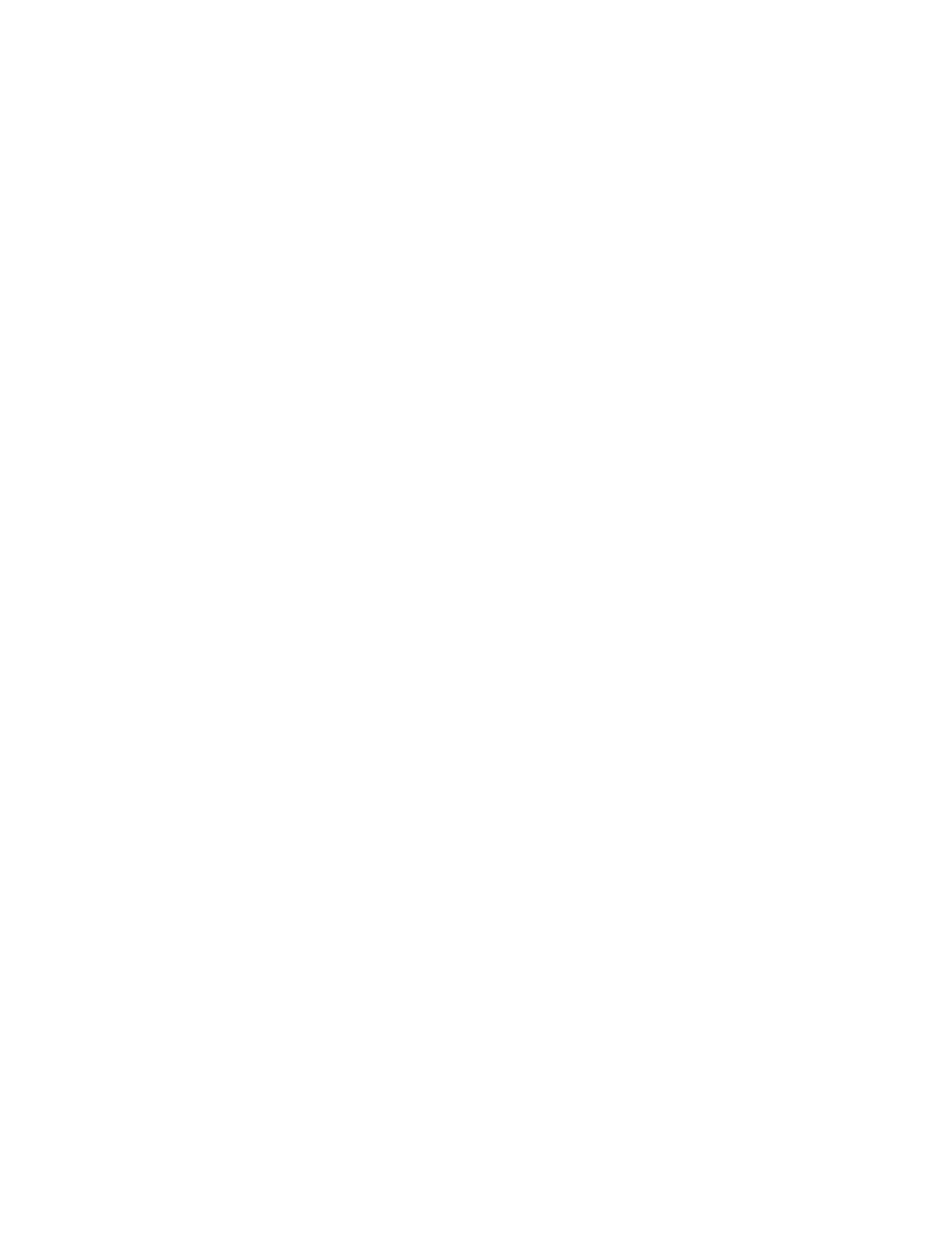
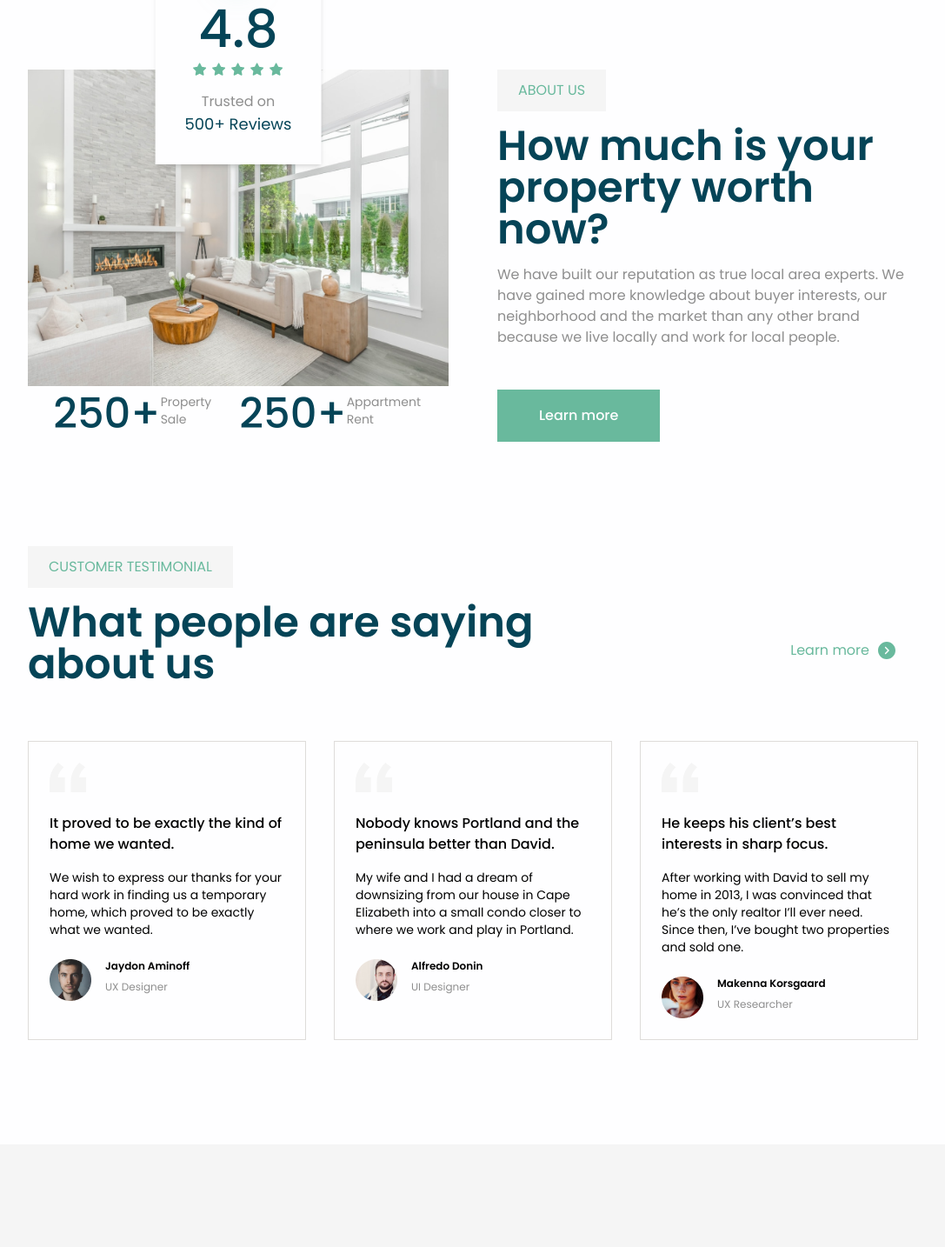
Before and after one commit to fedilayoub/mulih, a React (Vite) app: page / in a window 1280 px wide. Shown: the part 2760-4194 px from the top of the page at 87% size, without its empty margins (96-1183 px from the left). Before the commit the page ends 2584 px from the top, so only its background shows below. Built offline with nearby package versions, Linux system fonts and the light colour scheme.

Commit message:
added remaining sections to LP

```diff
--- a/src/App.jsx
+++ b/src/App.jsx
@@ -1,12 +1,18 @@
 import Hero from "./components/hero";
 import Recommandation from "./components/recommandation";
 import Advantages from "./components/advantages";
+import CTA from "./components/cta";
+import Testimonials from "./components/testimonials";
+import Footer from "./components/footer";
 function App() {
   return (
     <>
       <Hero />
       <Recommandation />
       <Advantages />
+      <CTA />
+      <Testimonials />
+      <Footer />
     </>
   );
 }
```
